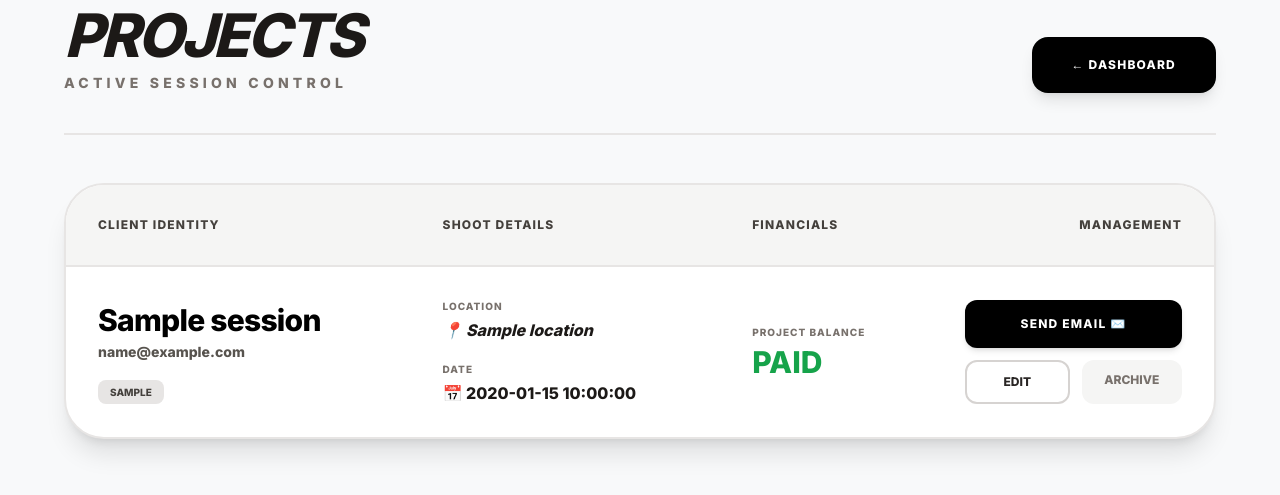
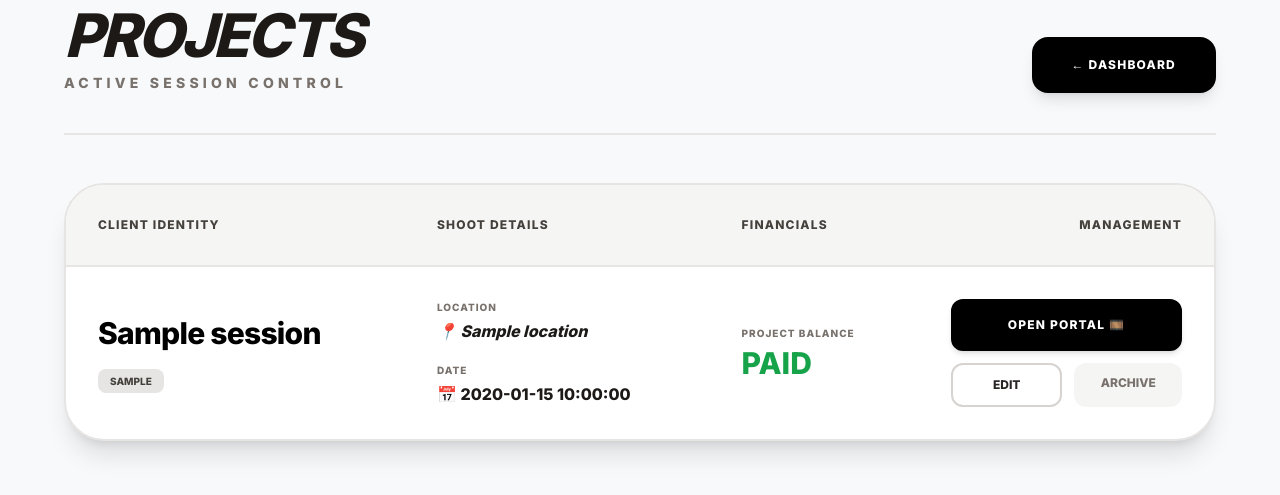
Before and after one commit to ktwom22/darkroom, a Flask app: template templates/client_manager.html in a window 1280 px wide. Shown: the part 151-646 px from the top of the page. Run offline with Flask 3, Linux system fonts and the light colour scheme; the template is opened without the code that fills it: most values are stand-ins (such as "Sample title", 1, 10 or a date in 2020); some libraries are stand-ins or nearby versions.

```diff
--- a/templates/client_manager.html
+++ b/templates/client_manager.html
@@ -29,8 +29,7 @@
                     <td class="p-8">
                         <div class="mb-4">
                             <h3 class="text-3xl font-black tracking-tight text-black">{{ session.client_name }}</h3>
-                            <p class="text-sm text-stone-600 font-bold mt-1">{{ session.client_email or 'no email assigned' }}</p>
-                        </div>
+                            </div>
                         <span class="text-[10px] font-black uppercase bg-stone-200 px-3 py-1.5 rounded-lg text-stone-700">
                             {{ session.session_type }}
                         </span>
@@ -63,12 +62,12 @@
 
                     <td class="p-8">
                         <div class="flex flex-col items-end gap-3">
-                            <a href="{{ url_for('send_quick_email', id=session.id) }}"
-                               class="bg-black text-white px-8 py-4 rounded-xl text-xs font-black uppercase tracking-widest hover:bg-stone-800 transition-all w-full text-center shadow-md">
-                               Send Email ✉️
+                            <a href="{{ url_for('portal', id=session.id) }}"
+                               class="bg-black text-white px-8 py-4 rounded-xl text-xs font-black uppercase tracking-widest hover:bg-stone-800 transition-all w-full text-center shadow-md border-2 border-black">
+                               Open Portal 🎞️
                             </a>
                             <div class="flex gap-3 w-full">
-                                <button onclick="openEditModal('{{ session.id }}', '{{ session.client_name }}', '{{ session.client_email }}', '{{ session.location }}', '{{ session.date }}', '{{ session.total_fee }}', '{{ session.amount_paid }}')"
+                                <button onclick="openEditModal('{{ session.id }}', '{{ session.client_name }}', '{{ session.location }}', '{{ session.date }}', '{{ session.total_fee }}', '{{ session.amount_paid }}')"
                                         class="flex-1 border-2 border-stone-300 py-3 rounded-xl text-xs font-black uppercase text-stone-800 hover:border-black hover:bg-stone-100 transition-all">
                                     Edit
                                 </button>
@@ -92,15 +91,9 @@
         <h2 class="text-4xl font-black uppercase italic mb-10 tracking-tighter">Update Archive</h2>
 
         <form id="editForm" method="POST" class="space-y-6">
-            <div class="grid grid-cols-2 gap-8">
-                <div>
-                    <label class="text-xs font-black uppercase text-stone-900 tracking-widest">Client Name</label>
-                    <input type="text" name="client_name" id="edit_name" class="w-full p-5 bg-stone-100 rounded-2xl border-2 border-stone-200 font-bold text-lg mt-2 focus:border-black outline-none transition-all">
-                </div>
-                <div>
-                    <label class="text-xs font-black uppercase text-stone-900 tracking-widest">Client Email</label>
-                    <input type="email" name="client_email" id="edit_email" class="w-full p-5 bg-stone-100 rounded-2xl border-2 border-stone-200 font-bold text-lg mt-2 focus:border-black outline-none transition-all">
-                </div>
+            <div>
+                <label class="text-xs font-black uppercase text-stone-900 tracking-widest">Client Name</label>
+                <input type="text" name="client_name" id="edit_name" class="w-full p-5 bg-stone-100 rounded-2xl border-2 border-stone-200 font-bold text-lg mt-2 focus:border-black outline-none transition-all">
             </div>
 
             <div>
@@ -132,13 +125,12 @@
 </div>
 
 <script>
-function openEditModal(id, name, email, location, date, fee, paid) {
+function openEditModal(id, name, location, date, fee, paid) {
     const modal = document.getElementById('editModal');
     const form = document.getElementById('editForm');
     form.action = '/update-session/' + id;
 
     document.getElementById('edit_name').value = name;
-    document.getElementById('edit_email').value = email;
     document.getElementById('edit_location').value = location;
     document.getElementById('edit_date').value = date;
     document.getElementById('edit_fee').value = fee;
```
